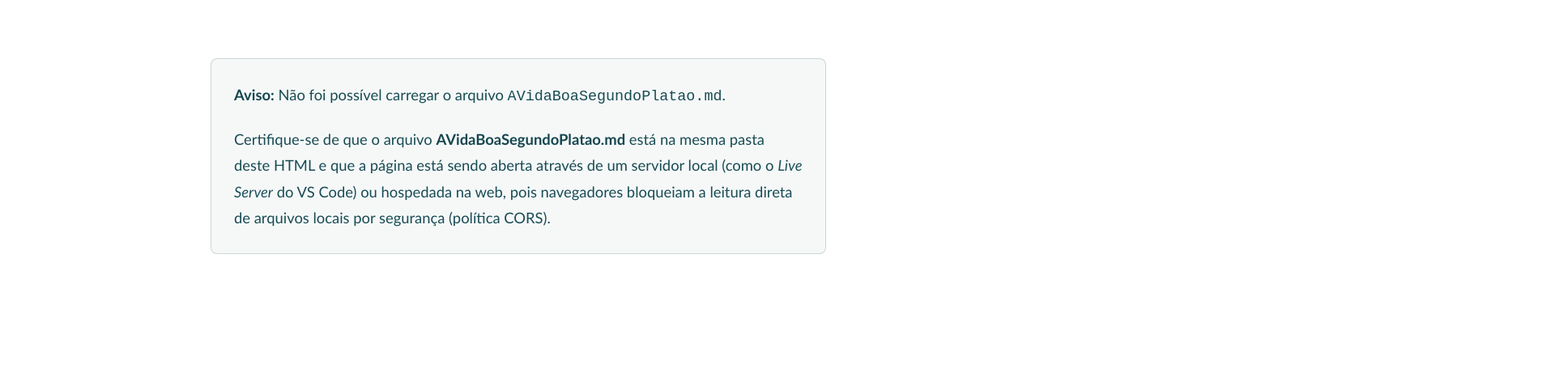
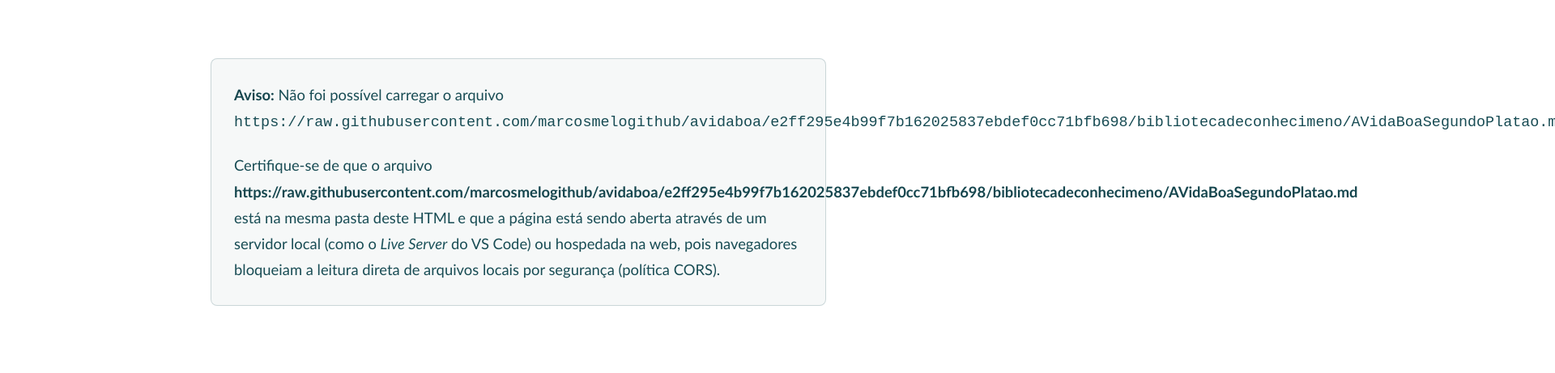
Before and after one commit to marcosmelogithub/avidaboa, a plain HTML site: page codigoprogramacao/index-avidaboadeplataoemmd.html in a window 1280 px wide. Shown: the whole page at 81% size, 1920 px wide, since content can reach past the window. Drawn offline with nearby package versions, Linux system fonts and the light colour scheme; no server answers.

Commit message:
Ajustando o arquivo index-avidaboadeplataoemmd.html para buscar o conteúdo do texto em um arquivo .md na pasta do github

```diff
--- a/codigoprogramacao/index-avidaboadeplataoemmd.html
+++ b/codigoprogramacao/index-avidaboadeplataoemmd.html
@@ -269,7 +269,7 @@
   <script>
     async function carregarMarkdown() {
       const container = document.getElementById('content');
-      const arquivoMd = 'AVidaBoaSegundoPlatao.md';
+      const arquivoMd = 'https://raw.githubusercontent.com/marcosmelogithub/avidaboa/e2ff295e4b99f7b162025837ebdef0cc71bfb698/bibliotecadeconhecimeno/AVidaBoaSegundoPlatao.md';
 
       try {
         // O parâmetro ?t=Date.now() evita que o navegador use uma versão antiga em cache
```
